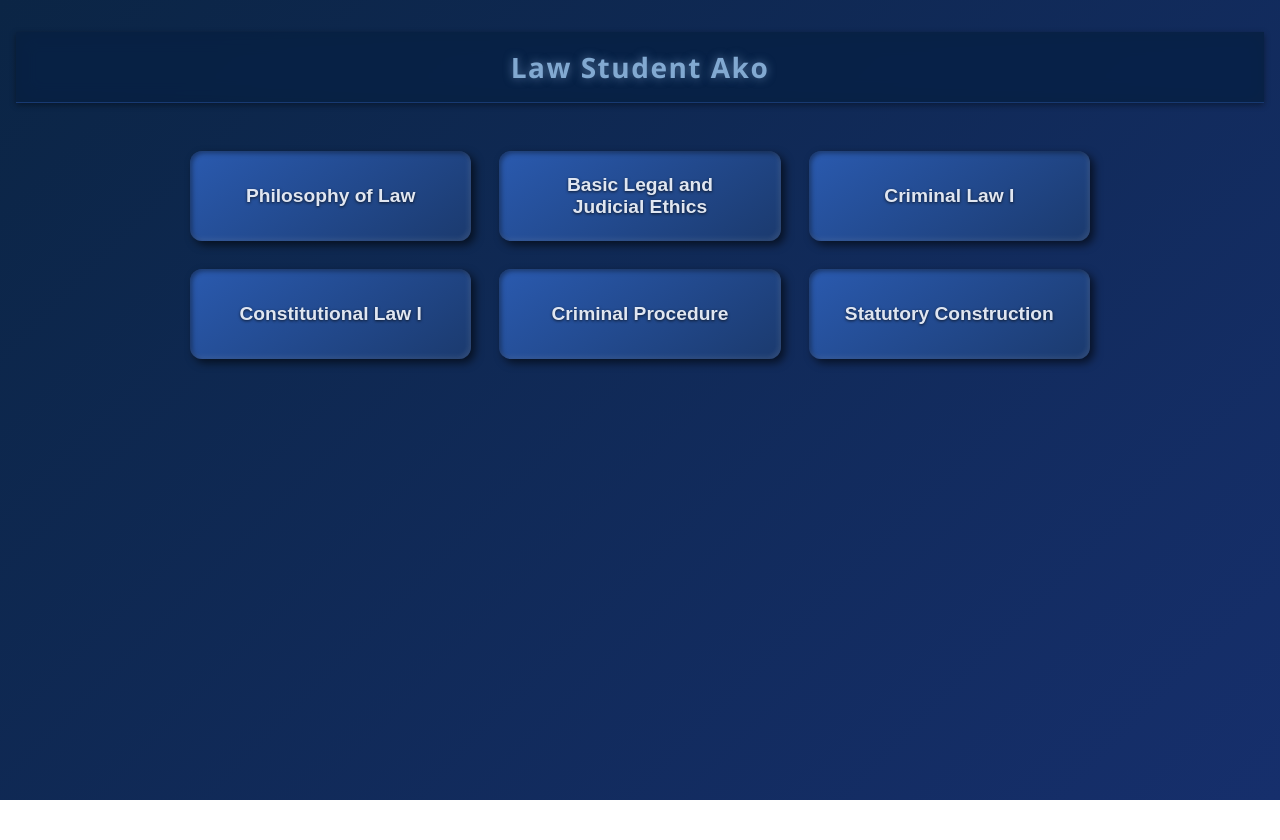
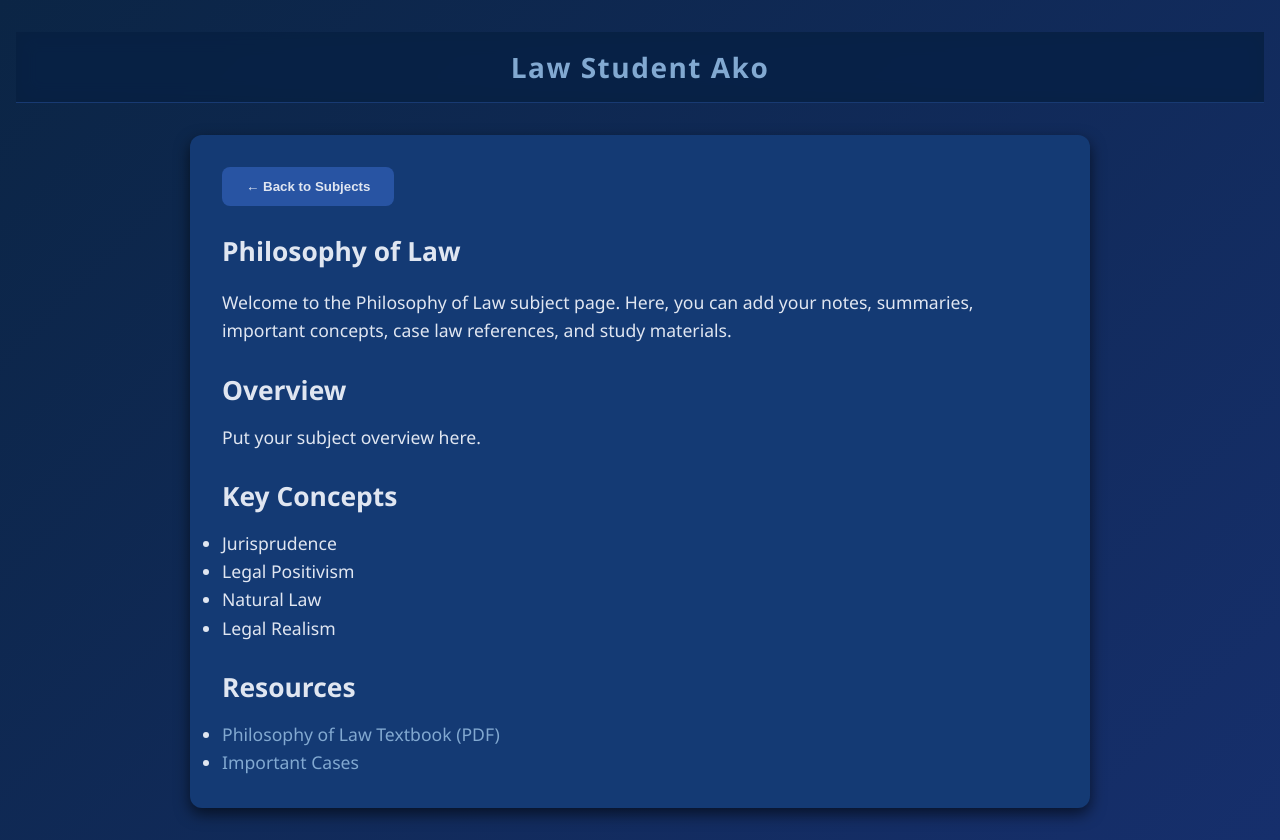
Before and after one commit to elmoadorjr/lawstudentako, a plain HTML site: page index.html in a window 1280 px wide. Both pictures are taken after a click on the button "Philosophy of Law". Before the commit the page ends 800 px from the top, so only its background shows below. Drawn offline with Linux system fonts and the light colour scheme.

Commit message:
Update index.html

```diff
--- a/index.html
+++ b/index.html
@@ -3,7 +3,7 @@
 <head>
 <meta charset="UTF-8" />
 <meta name="viewport" content="width=device-width, initial-scale=1" />
-<title>Law Student Ako - Law Student Resources</title>
+<title>Law Student Ako - Study Hub</title>
 <style>
   /* Reset */
   * {
@@ -16,39 +16,36 @@
     background: linear-gradient(135deg, #0B2545 0%, #162F6C 100%);
     color: #E0E6F1;
     min-height: 100vh;
+    padding: 2rem 1rem;
     display: flex;
     flex-direction: column;
-    justify-content: flex-start;
     align-items: center;
-    padding: 2rem 1rem;
   }
   header {
     width: 100%;
     background: rgba(9, 32, 63, 0.85);
     backdrop-filter: saturate(180%) blur(10px);
     border-bottom: 1px solid #183A72;
-    position: sticky;
-    top: 0;
-    z-index: 100;
     padding: 1rem 2rem;
-    display: flex;
-    justify-content: center;
-    box-shadow: 0 2px 6px rgba(0,0,0,0.4);
-  }
-  .logo {
+    text-align: center;
     font-weight: 800;
     font-size: 1.75rem;
     color: #82A9D1;
     letter-spacing: 1.5px;
-    text-shadow: 0 0 10px rgba(130,169,209,0.6);
+    margin-bottom: 2rem;
+    position: sticky;
+    top: 0;
+    z-index: 100;
   }
   main {
-    margin-top: 3rem;
+    width: 100%;
+    max-width: 900px;
+  }
+  /* Button grid */
+  #subject-list {
     display: grid;
     grid-template-columns: repeat(auto-fit, minmax(260px, 1fr));
     gap: 1.75rem;
-    width: 100%;
-    max-width: 900px;
   }
   .btn {
     background: linear-gradient(145deg, #2A5AAF, #1B3A6E);
@@ -90,8 +87,49 @@
       inset -3px -3px 7px rgba(255, 255, 255, 0.05),
       inset 3px 3px 7px rgba(0, 0, 0, 0.6);
   }
+  /* Content area */
+  #subject-content {
+    background: #143A74;
+    border-radius: 12px;
+    padding: 2rem;
+    box-shadow: 0 6px 15px rgba(0,0,0,0.6);
+    color: #E0E6F1;
+    line-height: 1.6;
+    font-size: 1.1rem;
+  }
+  #subject-content h1 {
+    margin-bottom: 1rem;
+    font-weight: 800;
+  }
+  #subject-content h2 {
+    margin-top: 1.5rem;
+    margin-bottom: 0.75rem;
+  }
+  #subject-content a {
+    color: #82A9D1;
+    text-decoration: none;
+  }
+  #subject-content a:hover {
+    text-decoration: underline;
+  }
+  /* Back button */
+  #back-btn {
+    margin-bottom: 1.5rem;
+    background: #2854A3;
+    border: none;
+    padding: 0.75rem 1.5rem;
+    border-radius: 8px;
+    color: #E0E6F1;
+    font-weight: 700;
+    cursor: pointer;
+    transition: background 0.3s ease;
+    user-select: none;
+  }
+  #back-btn:hover {
+    background: #1B3A6E;
+  }
   @media (max-width: 420px) {
-    main {
+    #subject-list {
       grid-template-columns: 1fr;
     }
     .btn {
@@ -104,18 +142,169 @@
 </head>
 <body>
 
-<header>
-  <div class="logo">Law Student Ako</div>
-</header>
+<header>Law Student Ako</header>
 
 <main>
-  <button class="btn" onclick="alert('Philosophy of Law page coming soon')">Philosophy of Law</button>
-  <button class="btn" onclick="alert('Basic Legal and Judicial Ethics page coming soon')">Basic Legal and Judicial Ethics</button>
-  <button class="btn" onclick="alert('Criminal Law I page coming soon')">Criminal Law I</button>
-  <button class="btn" onclick="alert('Constitutional Law I page coming soon')">Constitutional Law I</button>
-  <button class="btn" onclick="alert('Criminal Procedure page coming soon')">Criminal Procedure</button>
-  <button class="btn" onclick="alert('Statutory Construction page coming soon')">Statutory Construction</button>
+  <!-- Subject Buttons -->
+  <div id="subject-list">
+    <button class="btn" data-subject="philosophyOfLaw">Philosophy of Law</button>
+    <button class="btn" data-subject="legalEthics">Basic Legal and Judicial Ethics</button>
+    <button class="btn" data-subject="criminalLawI">Criminal Law I</button>
+    <button class="btn" data-subject="constitutionalLawI">Constitutional Law I</button>
+    <button class="btn" data-subject="criminalProcedure">Criminal Procedure</button>
+    <button class="btn" data-subject="statutoryConstruction">Statutory Construction</button>
+  </div>
+
+  <!-- Dynamic Subject Content -->
+  <section id="subject-content" style="display:none;">
+    <button id="back-btn">← Back to Subjects</button>
+    <div id="content-inner"></div>
+  </section>
 </main>
+
+<script>
+  const subjects = {
+    philosophyOfLaw: {
+      title: "Philosophy of Law",
+      content: `
+        <p>Welcome to the Philosophy of Law subject page. Here, you can add your notes, summaries, important concepts, case law references, and study materials.</p>
+        <h2>Overview</h2>
+        <p>Put your subject overview here.</p>
+        <h2>Key Concepts</h2>
+        <ul>
+          <li>Jurisprudence</li>
+          <li>Legal Positivism</li>
+          <li>Natural Law</li>
+          <li>Legal Realism</li>
+        </ul>
+        <h2>Resources</h2>
+        <ul>
+          <li><a href="https://example.com/philosophy-of-law-textbook.pdf" target="_blank" rel="noopener">Philosophy of Law Textbook (PDF)</a></li>
+          <li><a href="https://example.com/important-cases.html" target="_blank" rel="noopener">Important Cases</a></li>
+        </ul>
+      `
+    },
+    legalEthics: {
+      title: "Basic Legal and Judicial Ethics",
+      content: `
+        <p>Ethics is the backbone of the legal profession.</p>
+        <h2>Core Principles</h2>
+        <ul>
+          <li>Integrity</li>
+          <li>Confidentiality</li>
+          <li>Professionalism</li>
+          <li>Accountability</li>
+        </ul>
+        <h2>Resources</h2>
+        <ul>
+          <li><a href="#" target="_blank" rel="noopener">Code of Professional Responsibility</a></li>
+          <li><a href="#" target="_blank" rel="noopener">Judicial Ethics Guidelines</a></li>
+        </ul>
+      `
+    },
+    criminalLawI: {
+      title: "Criminal Law I",
+      content: `
+        <p>This covers crimes, penalties, and procedural rules.</p>
+        <h2>Topics</h2>
+        <ul>
+          <li>Felonies and Misdemeanors</li>
+          <li>Justifying Circumstances</li>
+          <li>Exempting Circumstances</li>
+          <li>Criminal Liability</li>
+        </ul>
+        <h2>Resources</h2>
+        <ul>
+          <li><a href="#" target="_blank" rel="noopener">Revised Penal Code</a></li>
+          <li><a href="#" target="_blank" rel="noopener">Jurisprudence Summaries</a></li>
+        </ul>
+      `
+    },
+    constitutionalLawI: {
+      title: "Constitutional Law I",
+      content: `
+        <p>Explore the 1987 Constitution and landmark cases.</p>
+        <h2>Topics</h2>
+        <ul>
+          <li>Fundamental Rights</li>
+          <li>Separation of Powers</li>
+          <li>Judicial Review</li>
+          <li>Constitutional Amendments</li>
+        </ul>
+        <h2>Resources</h2>
+        <ul>
+          <li><a href="#" target="_blank" rel="noopener">1987 Philippine Constitution</a></li>
+          <li><a href="#" target="_blank" rel="noopener">Landmark Cases</a></li>
+        </ul>
+      `
+    },
+    criminalProcedure: {
+      title: "Criminal Procedure",
+      content: `
+        <p>Procedures to enforce criminal laws.</p>
+        <h2>Topics</h2>
+        <ul>
+          <li>Investigation</li>
+          <li>Arrest</li>
+          <li>Trial</li>
+          <li>Appeals</li>
+        </ul>
+        <h2>Resources</h2>
+        <ul>
+          <li><a href="#" target="_blank" rel="noopener">Rules of Criminal Procedure</a></li>
+          <li><a href="#" target="_blank" rel="noopener">Case Summaries</a></li>
+        </ul>
+      `
+    },
+    statutoryConstruction: {
+      title: "Statutory Construction",
+      content: `
+        <p>Interpretation and application of laws.</p>
+        <h2>Key Principles</h2>
+        <ul>
+          <li>Literal Rule</li>
+          <li>Golden Rule</li>
+          <li>Mischief Rule</li>
+          <li>Purposive Approach</li>
+        </ul>
+        <h2>Resources</h2>
+        <ul>
+          <li><a href="#" target="_blank" rel="noopener">Statutory Construction Book</a></li>
+          <li><a href="#" target="_blank" rel="noopener">Important Cases</a></li>
+        </ul>
+      `
+    }
+  };
+
+  const subjectListEl = document.getElementById('subject-list');
+  const subjectContentEl = document.getElementById('subject-content');
+  const contentInnerEl = document.getElementById('content-inner');
+  const backBtn = document.getElementById('back-btn');
+
+  subjectListEl.addEventListener('click', e => {
+    if (e.target.matches('button.btn')) {
+      const subjectKey = e.target.getAttribute('data-subject');
+      if (subjects[subjectKey]) {
+        showSubject(subjectKey);
+      }
+    }
+  });
+
+  backBtn.addEventListener('click', () => {
+    subjectContentEl.style.display = 'none';
+    subjectListEl.style.display = 'grid';
+    document.title = 'Law Student Ako - Study Hub';
+  });
+
+  function showSubject(key) {
+    const subject = subjects[key];
+    contentInnerEl.innerHTML = `<h1>${subject.title}</h1>${subject.content}`;
+    subjectContentEl.style.display = 'block';
+    subjectListEl.style.display = 'none';
+    document.title = `${subject.title} - Law Student Ako`;
+    window.scrollTo({ top: 0, behavior: 'smooth' });
+  }
+</script>
 
 </body>
 </html>
```
